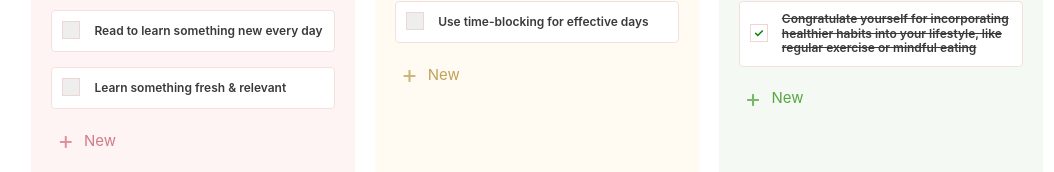
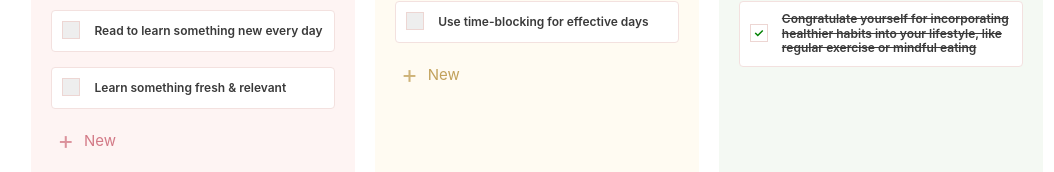
Before and after one commit to ssadeghh/betterStudio-taskProject, a React app: page / in a window 1280 px wide. Shown: the part 368-540 px from the top of the page, without its empty margins (103-1157 px from the left). Built offline with nearby package versions, Linux system fonts and the light colour scheme.

Commit message:
delete add button from Done container

```diff
--- a/src/components/Body.js
+++ b/src/components/Body.js
@@ -56,19 +56,16 @@ export default function Body() {
             <TodoContainer
                 className="todo"
                 title="Todo"
-                tasksNum="3"
                 requirementTasks={todos.todo}
             />
             <TodoContainer
                 className="doing"
                 title="Doing 💪"
-                tasksNum="2"
                 requirementTasks={todos.doing}
             />
             <TodoContainer
                 className="done"
                 title="Done 🎉"
-                tasksNum="2"
                 requirementTasks={todos.done}
             />
         </div>
--- a/src/components/TodoContainer.js
+++ b/src/components/TodoContainer.js
@@ -5,9 +5,7 @@ import Button from './Button';
 export default function TodoContainer({
     className,
     title,
-    tasksNum,
     requirementTasks,
-    check,
 }) {
     const tasks = requirementTasks || [];
 
@@ -24,7 +22,7 @@ export default function TodoContainer({
                     <Button type='delete' />
                 </div>
             ))}
-            <Button type='add' />
+            {className === 'done' ? '' : <Button type='add' />}
         </div>
     )
 }
```
